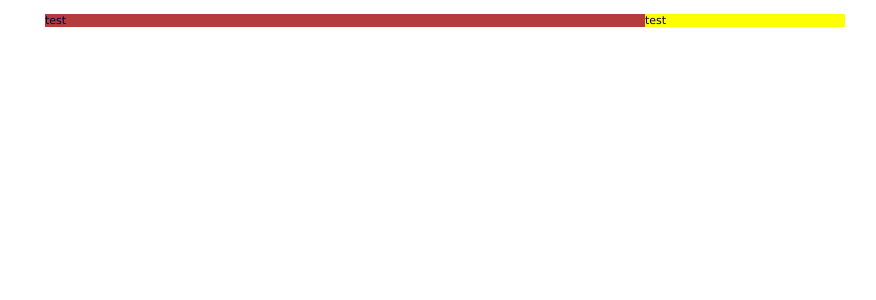
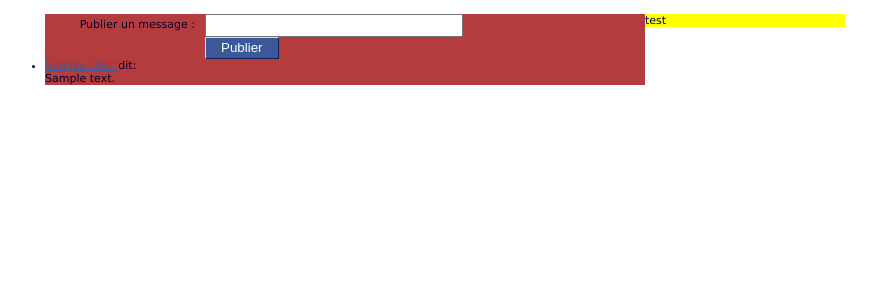
Before and after one commit to Serge-Aboula/TP_DevWeb, a Django app: template Trombinoscoop/templates/welcome.html in a window 1280 px wide. Shown: the part 126-426 px from the top of the page, without its empty margins (195-1071 px from the left). Run offline with Django 4.2, Linux system fonts and the light colour scheme; tables that the repository leaves empty hold one stand-in row (values such as "Sample post"); the template is opened without the code that fills it: values that come from a table or form of the project are taken from there, most other values are stand-ins (such as "Sample title", 1, 10 or a date in 2020); some libraries are stand-ins or nearby versions.

Commit message:
Ajout du code HTML dans section#messageList du template welcome.html pour lister des messages

```diff
--- a/Trombinoscoop/templates/welcome.html
+++ b/Trombinoscoop/templates/welcome.html
@@ -21,13 +21,29 @@
     {% endif %}
 </p>
 <p id="profileLinks">
-    <a href="???" class="buttonLink" >Voir le profil</a>
-    <a href="???" class="buttonLink" >Modifier le profil</a>
+    <a href="???" class="buttonLink">Voir le profil</a>
+    <a href="???" class="buttonLink">Modifier le profil</a>
 </p>
 {% endblock %}
 {% block content %}
 <section id="messageList">
-    test
+    <form method="GET" action="" class="inlineForm">
+        <label for="newMessageInput">Publier un message :</label>
+        <input type="text" name="newMessage" id="newMessageInput"/>
+        <input type="submit" value="Publier"/>
+    </form>
+    <ul>
+        {% for message in friendMessages %}
+        <li>
+            <p>
+                <a href="???">{{ message.author.first_name }}
+                {{ message.author.last_name }}
+                </a> dit:
+            </p>
+            <p>{{ message.content }}</p>
+        </li>
+        {% endfor %}
+    </ul>
 </section>
 <section id="friendList">
     test
```
